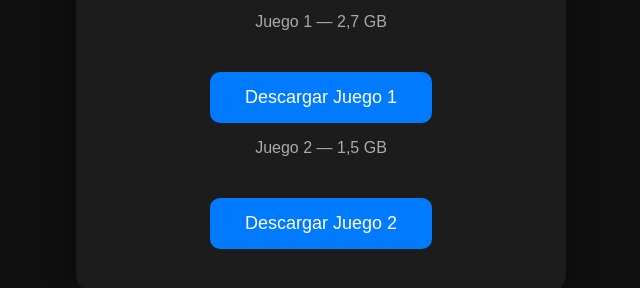
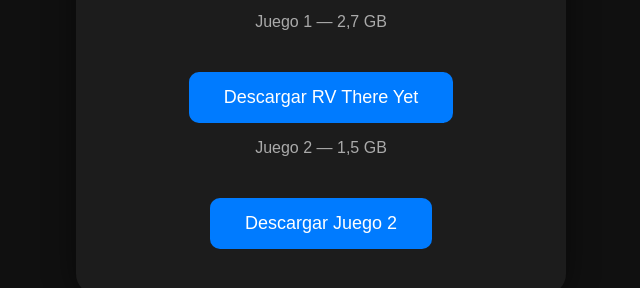
Before and after one commit to crinigamer96-netizen/descarga-juego, a plain HTML site: page index.html in a window 1280 px wide. Shown: the part 306-594 px from the top of the page, without its empty margins (319-959 px from the left). Drawn offline with Linux system fonts and the light colour scheme.

Commit message:
Update index.html

```diff
--- a/index.html
+++ b/index.html
@@ -4,7 +4,7 @@
     <meta charset="UTF-8">
     <meta name="viewport" content="width=device-width, initial-scale=1.0">
 
-    <title>Descarga del juego</title>
+    <title>Biblioteca de juegos</title>
 
     <style>
         body {
@@ -60,7 +60,7 @@
 
 <p>Juego 1 — 2,7 GB</p>
 <a class="boton" href="https://drive.google.com/file/d/1Uwgl00mSTsVo822ez1jMiQyhLNiGMknv/view?usp=sharing">
-    Descargar Juego 1
+    Descargar RV There Yet
 </a>
 
 <p>Juego 2 — 1,5 GB</p>
```
